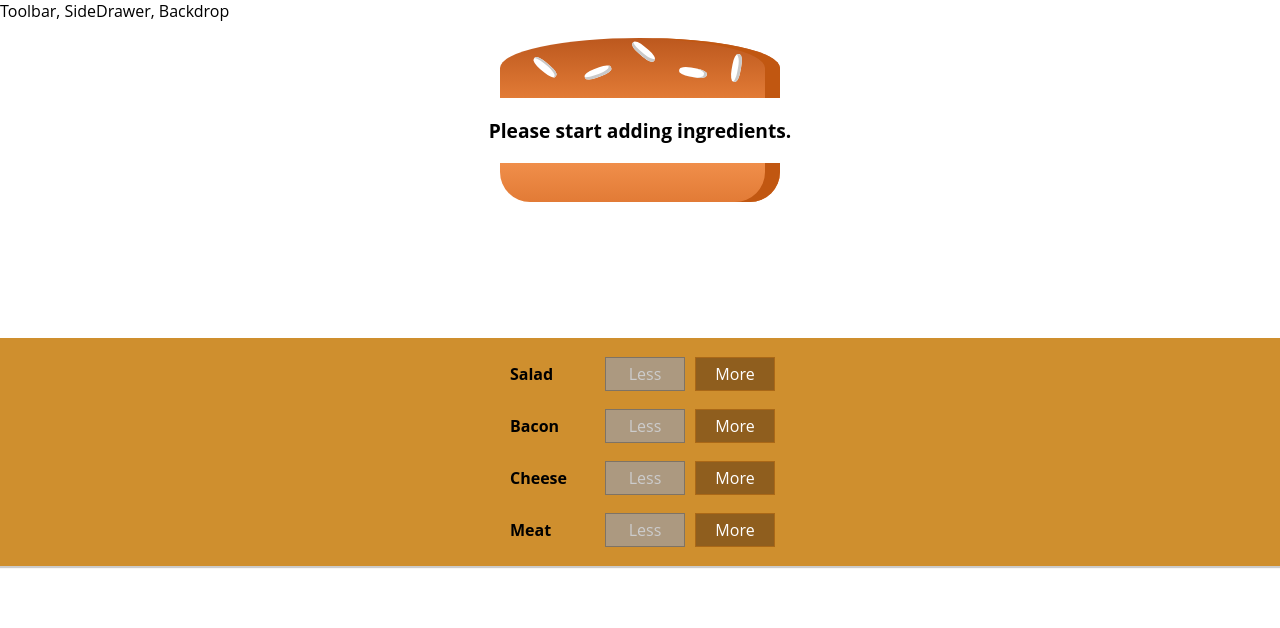
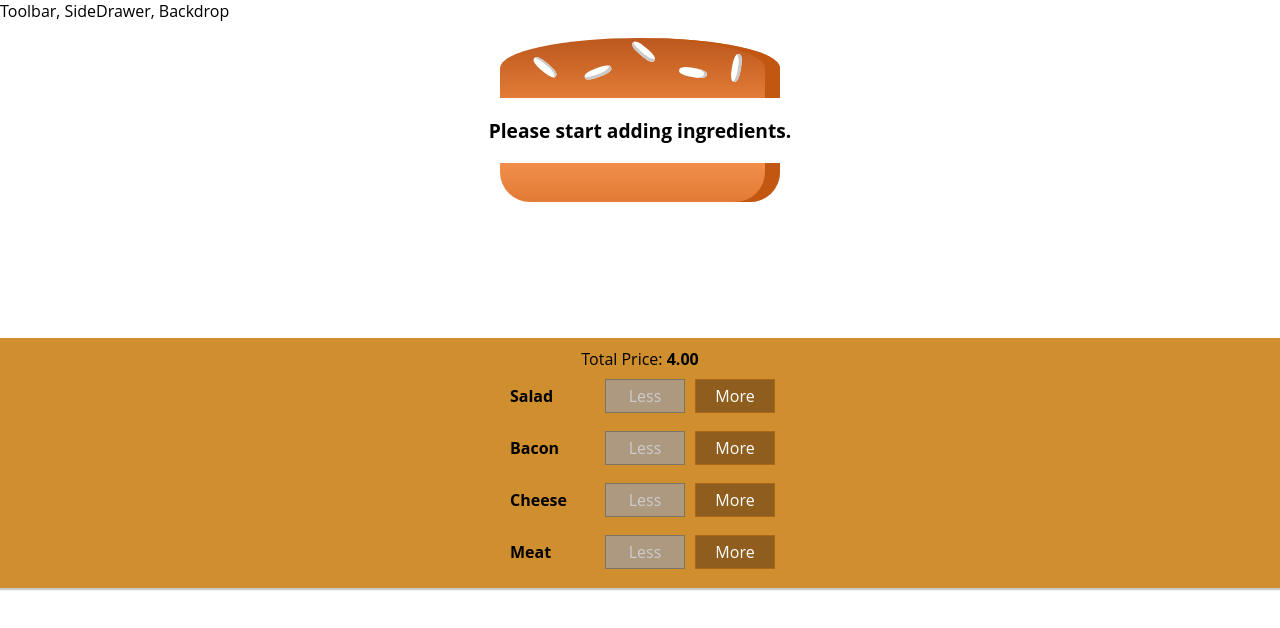
Before and after one commit to vatansoni89/BurgerBuilderOldScript, a React app in the folder burger-builder-old-scr/: page / in a window 1280 px wide. Shown: the top 628 px of the page. Built offline with nearby package versions, Linux system fonts and the light colour scheme.

Commit message:
Displaying and Updating Burger Price.

```diff
--- a/burger-builder-old-scr/src/components/Burger/BuildControls/BuildControls.js
+++ b/burger-builder-old-scr/src/components/Burger/BuildControls/BuildControls.js
@@ -11,6 +11,9 @@ const controls = [
 
 const buildControls = props => (
   <div className={classes.BuildControls}>
+    <div>
+      Total Price: <strong>{props.price.toFixed(2)}</strong>
+    </div>
     {controls.map(ctrl => (
       <BuildControl
         key={ctrl.label}
--- a/burger-builder-old-scr/src/containers/BurgerBuilder/BurgerBuilder.js
+++ b/burger-builder-old-scr/src/containers/BurgerBuilder/BurgerBuilder.js
@@ -79,6 +79,7 @@ class BurgerBuilder extends Component {
           ingredientAdded={this.addIngredientHandler}
           ingredientRemoved={this.removeIngredientHandler}
           disabled={disabledInfo}
+          price={this.state.totalPrice}
         />
       </Aux>
     );
```
